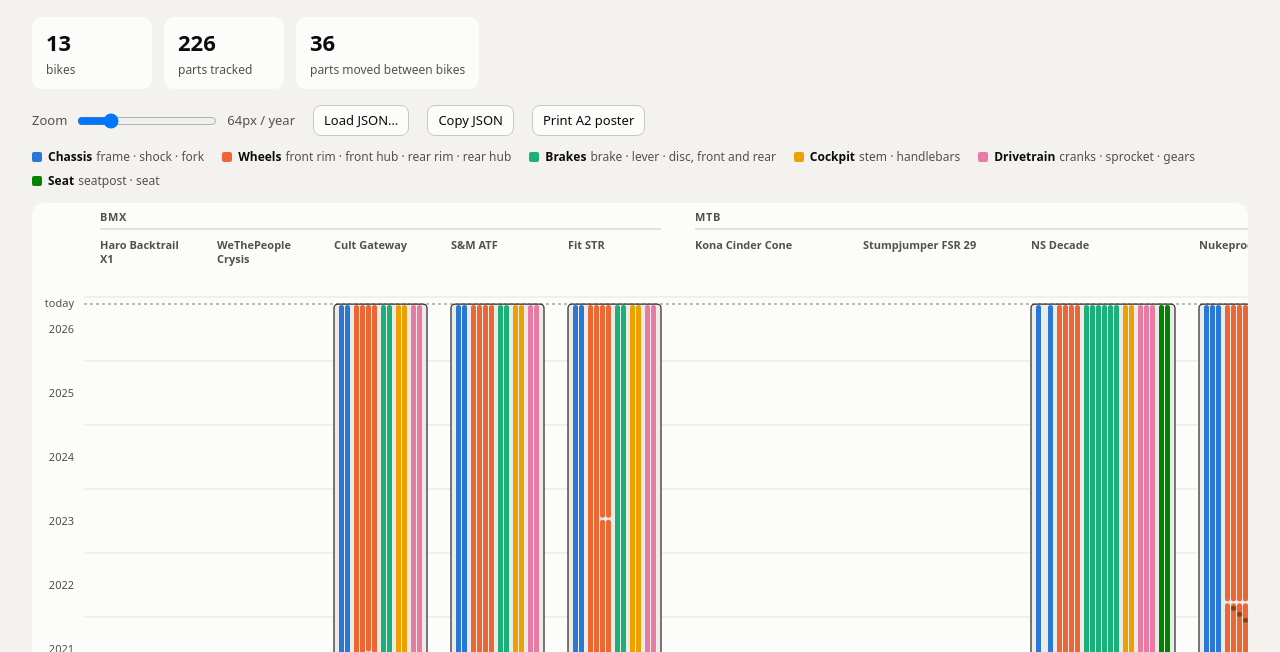
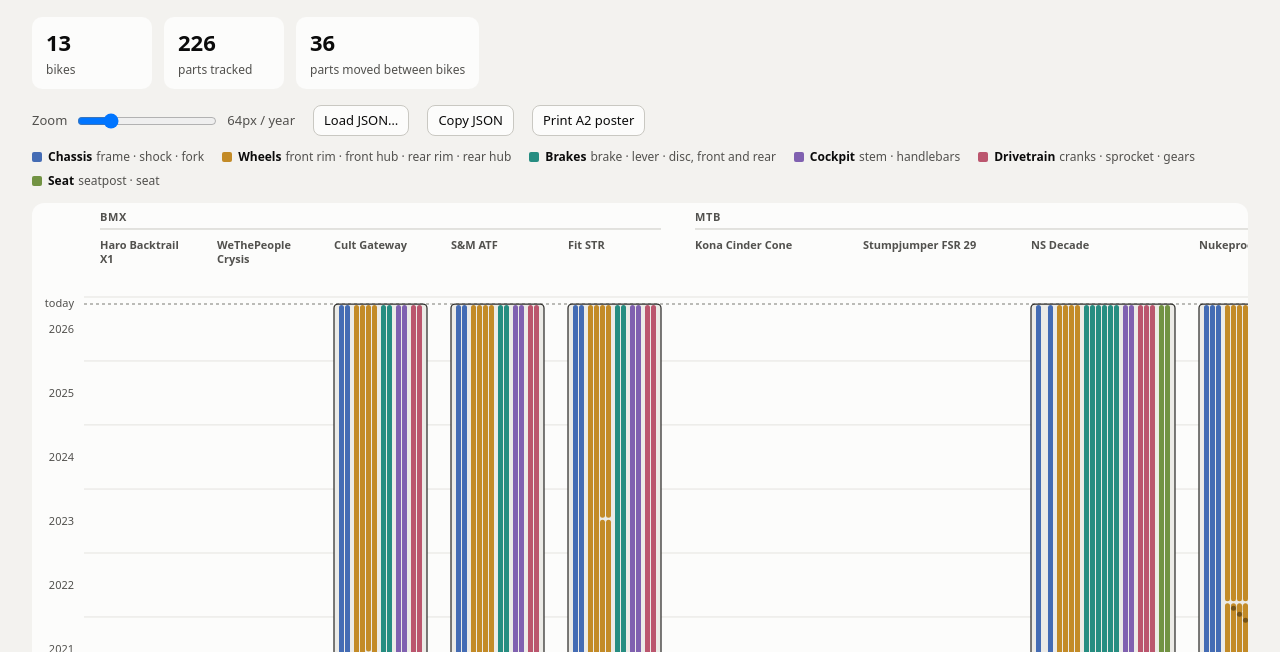
Before and after one commit to manofewords/bikes-timeline, a plain HTML site: page index.html in a window 1280 px wide. Shown: the part 148-800 px from the top of the page. Drawn offline with Linux system fonts and the light colour scheme.

Commit message:
Use muted 6-colour palette for part groups
Teal, blue, violet, rose, amber and olive, 10% darker on light theme and
10% lighter on dark theme. Poster uses the light-theme colours.

Co-Authored-By: Claude Opus 5.5 <noreply@anthropic.com>
Claude-Session: https://claude.ai/code/session_019CxsaXE3cb8qRHz3s4Tjuy

```diff
--- a/index.html
+++ b/index.html
@@ -16,12 +16,12 @@
     --text-primary: #0b0b0b;
     --text-secondary: #52514e;
     --text-muted: #7a7974;
-    --part-group-chassis: #2a78d6;
-    --part-group-wheels: #eb6834;
-    --part-group-brakes: #1baf7a;
-    --part-group-cockpit: #eda100;
-    --part-group-drivetrain: #e87ba4;
-    --part-group-seat: #008300;
+    --part-group-chassis: #446cb4;
+    --part-group-wheels: #c38b27;
+    --part-group-brakes: #268d81;
+    --part-group-cockpit: #8061b0;
+    --part-group-drivetrain: #bb566e;
+    --part-group-seat: #729343;
   }
   @media (prefers-color-scheme: dark) {
     :root:where(:not([data-theme="light"])) .viz-root {
@@ -35,12 +35,12 @@
       --text-primary: #f0efec;
       --text-secondary: #c3c2b7;
       --text-muted: #8f8e86;
-      --part-group-chassis: #3987e5;
-      --part-group-wheels: #d95926;
-      --part-group-brakes: #199e70;
-      --part-group-cockpit: #c98500;
-      --part-group-drivetrain: #d55181;
-      --part-group-seat: #0ca30c;
+      --part-group-chassis: #5e86ce;
+      --part-group-wheels: #dda440;
+      --part-group-brakes: #3fa79a;
+      --part-group-cockpit: #997bca;
+      --part-group-drivetrain: #d57087;
+      --part-group-seat: #8cac5c;
     }
   }
   :root[data-theme="dark"] .viz-root {
@@ -54,12 +54,12 @@
     --text-primary: #f0efec;
     --text-secondary: #c3c2b7;
     --text-muted: #8f8e86;
-    --part-group-chassis: #3987e5;
-    --part-group-wheels: #d95926;
-    --part-group-brakes: #199e70;
-    --part-group-cockpit: #c98500;
-    --part-group-drivetrain: #d55181;
-    --part-group-seat: #0ca30c;
+    --part-group-chassis: #5e86ce;
+    --part-group-wheels: #dda440;
+    --part-group-brakes: #3fa79a;
+    --part-group-cockpit: #997bca;
+    --part-group-drivetrain: #d57087;
+    --part-group-seat: #8cac5c;
   }
 
   * { box-sizing: border-box; }
@@ -877,7 +877,7 @@
   };
   // Light-mode part group colours (same as the screen palette)
   const POSTER_PART_GROUP_COLORS = {
-    chassis: '#2a78d6', wheels: '#eb6834', brakes: '#1baf7a', cockpit: '#eda100', drivetrain: '#e87ba4', seat: '#008300',
+    chassis: '#446cb4', wheels: '#c38b27', brakes: '#268d81', cockpit: '#8061b0', drivetrain: '#bb566e', seat: '#729343',
   };
   const POSTER_LABEL_TINT_STRENGTH = 0.3; // part strip fill = this much group colour mixed into white
   const POSTER_TITLE_BAND_HEIGHT = 66;
```
